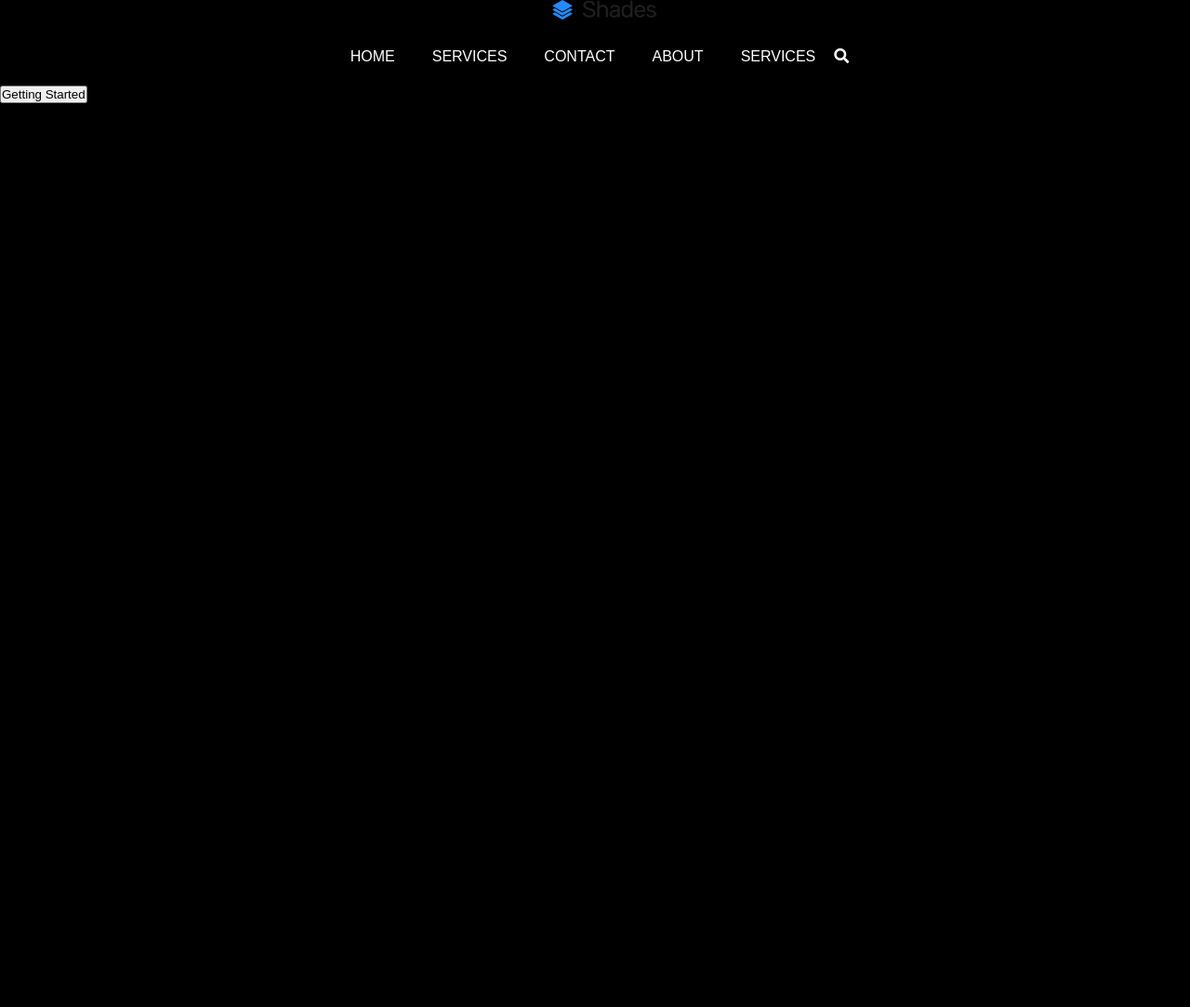
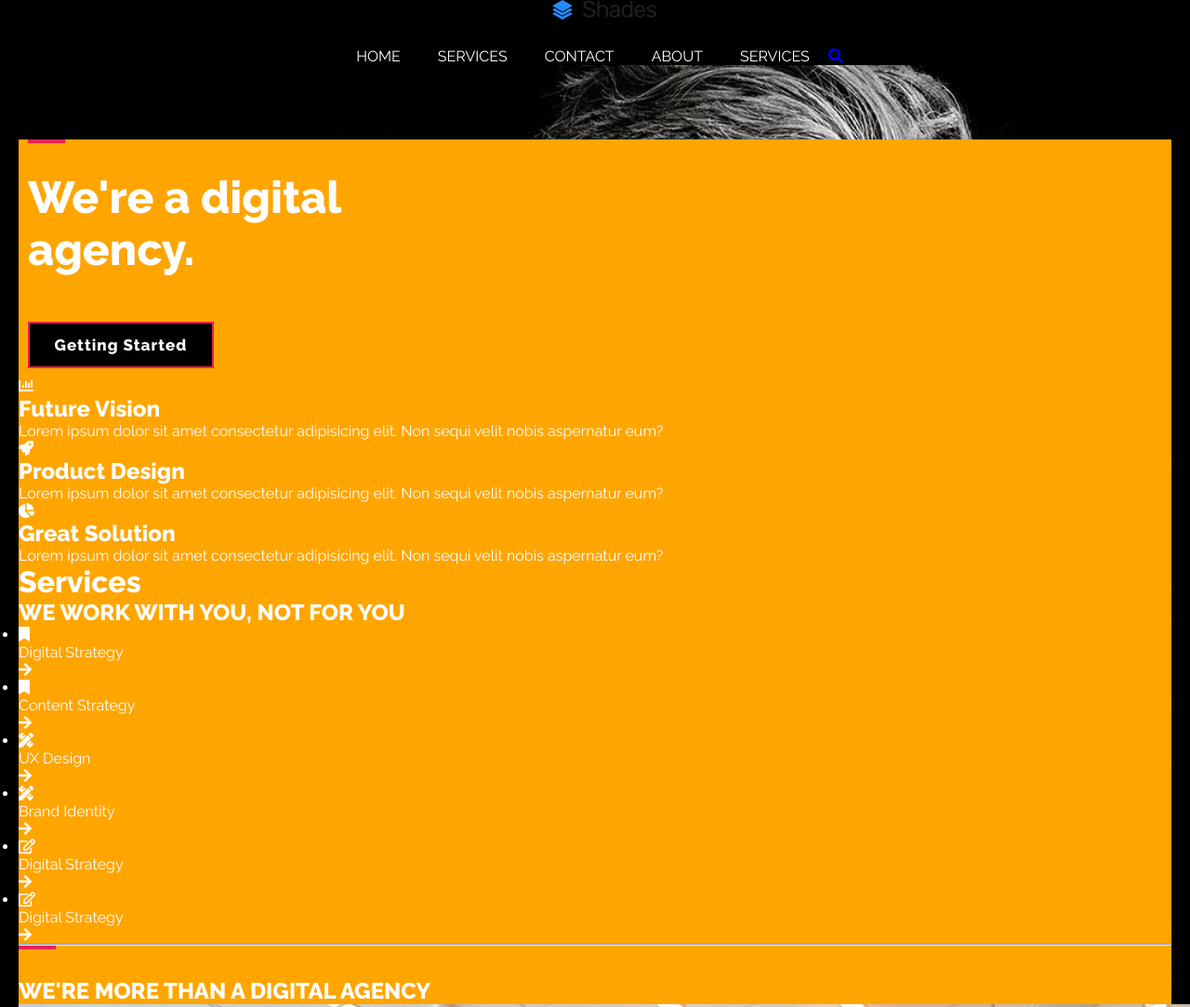
Before and after one commit to kristenwood123/digital-agency-JS, a plain HTML site: page index.html in a window 1280 px wide. Shown: the top 1083 px of the page at 93% size. Before the commit the page ends 800 px from the top, so only its background shows below. Drawn offline with Linux system fonts and the light colour scheme.

Commit message:
completed setup

```diff
--- a/app.js
+++ b/app.js
@@ -1,5 +1,4 @@
 // toggle Navbar
-
 let mainNav = document.getElementById('js-menu')
 let navBarToggle = document.getElementById('js-navbar-toggle')
 
--- a/index.html
+++ b/index.html
@@ -9,11 +9,13 @@
   <link rel="stylesheet" href="https://cdnjs.cloudflare.com/ajax/libs/font-awesome/5.14.0/css/all.min.css" />
   <!-- styles -->
 <link rel="stylesheet" href="styles.css">
-
+<style>
+  @import url('https://fonts.googleapis.com/css2?family=Raleway&display=swap');
+  @import url('https://fonts.googleapis.com/css2?family=Raleway:wght@400;800&display=swap');
+</style>
 </head>
 <body>
   <!-- Header -->
-  <header>
   <nav class='navbar'>
       <span class="navbar-toggle" id='js-navbar-toggle'>
         <i class="fa fa-bars"></i>
@@ -22,59 +24,146 @@
       <img src="./images/main-logo.png" alt="logo">
     </a>
       <ul class='main-nav' id='js-menu'>
+        <li><a href="#" class='nav-links'>HOME</a></li>
+        <li><a href="#" class='nav-links'>SERVICES</a></li>
+        <li><a href="#" class='nav-links'>CONTACT</a></li>
+        <li><a href="#" class='nav-links'>ABOUT</a></li>
+        <li><a href="#" class='nav-links'>SERVICES</a></li>
+        <li><a href="#" class='search'><i class="fas fa-search" class='nav-links search'></i></a></li>
+      </ul>
+  </nav>
+<!-- End of Nav -->
+    <div class="main__container">
+      <header>
+          <hr class="horizontal-line"></hr>
+          <h1>We're a digital<br> agency.</h1>
+        <button class='getting-started'>Getting Started</button>
+      </header>
+      <main>
+      <!-- what we do section -->
+      <div class='card'>
+        <article>
+          <i class="fas fa-chart-bar"></i>
+          <h1>Future Vision</h1>
+            <div class="underline"></div>
+              <p>Lorem ipsum dolor sit amet consectetur adipisicing elit. Non sequi velit nobis aspernatur eum?</p>
+        </article>
+      </div>
+        <div class='card'>
+          <article>
+            <i class="fas fa-rocket"></i>
+            <h1>Product Design</h1>
+            <div class="underline"></div>
+            <p>Lorem ipsum dolor sit amet consectetur adipisicing elit. Non sequi velit nobis aspernatur eum?</p>
+          </article>
+        </div>
+          <div class='card'>
+            <article>
+              <i class="fas fa-chart-pie"></i>
+              <h1>Great Solution</h1>
+              <div class="underline"></div>
+              <p>Lorem ipsum dolor sit amet consectetur adipisicing elit. Non sequi velit nobis aspernatur eum?</p>
+            </article>
+          </div>
+          </article>
+
+      <!-- services section -->
+          <div class="services">
+            <h1>Services</h1>
+              <h2>WE WORK WITH YOU, NOT FOR YOU</h2>
+                <ul class='services__items'>
                   <li>
-          <a href="#" class='nav-links'>HOME</a>
+                    <div class="services__items__container">
+                      <i class="fas fa-bookmark"></i>
+                      <p>Digital Strategy</p>
+                      <i class="fas fa-arrow-right"></i>
+                    </div>
                   </li>
                   <li>
-          <a href="#" class='nav-links'>SERVICES</a>
+                    <div class="services__items__container">
+                      <i class="fas fa-bookmark"></i>
+                      <p>Content Strategy</p>
+                      <i class="fas fa-arrow-right"></i>
+                    </div>
                   </li>
                   <li>
-          <a href="#" class='nav-links'>CONTACT</a>
+                    <div class="services__items__container">
+                      <i class="fas fa-pencil-ruler"></i>
+                      <p>UX Design</p>
+                      <i class="fas fa-arrow-right"></i>
+                    </div>
                   </li>
                   <li>
-          <a href="#" class='nav-links'>ABOUT</a>
+                    <div class="services__items__container">
+                      <i class="fas fa-pencil-ruler"></i>
+                      <p>Brand Identity</p>
+                      <i class="fas fa-arrow-right"></i>
+                    </div>
                   </li>
                   <li>
-          <a href="#" class='nav-links'>SERVICES</a>
+                    <div class="services__items__container">
+                      <i class="far fa-edit"></i>
+                      <p>Digital Strategy</p>
+                      <i class="fas fa-arrow-right"></i>
+                    </div>
                   </li>
                   <li>
-          <a href="#" class='search'>
-            <i class="fas fa-search" class='nav-links search'></i>
-          </a>
+                    <div class="services__items__container">
+                      <i class="far fa-edit"></i>
+                      <p>Digital Strategy</p>
+                      <i class="fas fa-arrow-right"></i>
+                    </div>
                   </li>
                 </ul>
-  </nav>
-</header>
-<!-- End of header -->
-  <main>
-    <article>
-      <section>
-      <h1>We're a digital agency.</h1>
-      <button class='getting-started'>Getting Started</button>
-      </section>
-      <!-- what we do section -->
-      <section>
+            <hr class='vertical-line'></>
+            <hr class='horizontal-line'></>
+          </div>
 
+      <!-- about section -->
+        <div class="about">
+          <h2>WE'RE MORE THAN A DIGITAL AGENCY</h2>
+            <section class='grid'>
+              <div class='item-1'>
+                <img src="./images/about_01.jpg" alt="meeting">
+              </div>
+              <div class='item-2'>
+                <img src="./images/about_02.jpg" alt="meeting">
+              </div>
+              <div class='item-3'>
+                <img src="./images/about_03.jpg" alt="meeting">
+              </div>
             </section>
 
-      <!-- services section -->
+            <div class='about__text'>
               <section>
-
+                <div>
+                  <h2>Who we are</h2>
+                  <p>Lorem ipsum, dolor sit amet consectetur adipisicing elit. Vitae, iusto fugit. Aperiam at pariatur eos amet blanditiis. Molestiae, mollitia libero.</p>
+                </div>
+                <div>
+                  <h2>Our philosopy</h2>
+                  <p>Lorem ipsum, dolor sit amet consectetur adipisicing elit. Vitae, iusto fugit. Aperiam at pariatur eos amet
+                    blanditiis. Molestiae, mollitia libero.</p>
+                </div>
+                <div>
+                  <h2>How we work</h2>
+                  <p>Lorem ipsum, dolor sit amet consectetur adipisicing elit. Vitae, iusto fugit. Aperiam at pariatur eos amet
+                    blanditiis. Molestiae, mollitia libero.</p>
+                </div>
               </section>
-
-      <!-- about section -->
-      <section>
-
-      </section>
-    </article>
-
+            </div>
+        </div>
+        <!-- Reviews -->
+        <div class="reviews">
+          <h1>Reviews</h1>
+            <h2>CHECK OUT SOME OF OUR CLIENT REVIEWS</h2>
+        </div>
     <!-- footer -->
     <footer>
 
     </footer>
-
+    </div>
   </main>
-
   <script src='app.js'></script>
 </body>
 </html>
--- a/styles.css
+++ b/styles.css
@@ -1,3 +1,8 @@
+:root {
+  --clr-pink: #e9204f;
+  --font: "Raleway", sans-serif;
+}
+
 @import url("https://fonts.googleapis.com/css?family=Open+Sans|Roboto:400,700&display=swap");
 * {
   box-sizing: border-box;
@@ -6,8 +11,13 @@
 }
 
 body {
-  background-color: black;
-  font-family: "Josefin Sans", sans-serif;
+  font-family: "Raleway", sans-serif;
+  background-image: url("./images/hero_02.jpg");
+  background-position: top center;
+  background-repeat: no-repeat;
+  background-size: contain;
+  width: 100%;
+  color: white;
 }
 
 .navbar {
@@ -15,6 +25,7 @@ body {
   font-size: 16px;
   display: flex;
   flex-direction: column;
+  background: black;
 }
 
 .main-nav {
@@ -23,7 +34,7 @@ body {
 }
 
 .main-nav li a {
-  color: white;
+  /* color: white; */
   text-decoration: none;
 }
 .main-nav li {
@@ -44,9 +55,10 @@ body {
   right: 35px;
   cursor: pointer;
   font-size: 24px;
-  color: white;
+  /* color: white; */
 }
 
+/* display on smaller screens */
 .active {
   display: block;
 }
@@ -55,6 +67,45 @@ body {
   margin-left: 20px;
 }
 
+header {
+  margin: 10px;
+  margin-top: 80px;
+}
+
+header h1 {
+  font-size: 3rem;
+}
+
+.getting-started {
+  color: black;
+}
+
+.horizontal-line {
+  display: block;
+  border: 2px solid var(--clr-pink);
+  width: 40px;
+  margin-bottom: 30px;
+}
+
+.main__container {
+  margin: 20px;
+  background: orange;
+}
+
+.getting-started {
+  border: 2px solid var(--clr-pink);
+  margin-top: 50px;
+  width: 200px;
+  height: 50px;
+  color: white;
+  background: black;
+  font-family: var(--font);
+  font-weight: 700;
+  font-size: 17px;
+  letter-spacing: 1px;
+}
+
+/* bigger screen */
 @media screen and (min-width: 768px) {
   .navbar {
     display: flex;
@@ -63,21 +114,29 @@ body {
     height: 70px;
     align-items: center;
   }
+
   .main-nav {
     display: flex;
     margin-right: 30px;
     flex-direction: row;
     justify-content: flex-end;
   }
+
   .main-nav li {
     margin: 0;
   }
+
   .nav-links {
     margin-left: 40px;
+    color: white;
   }
+
   .logo {
     margin-top: 0;
   }
+
+  /* does not display toggle on larger screens */
   .navbar-toggle {
     display: none;
   }
+}
```
Also changed, not shown: 1 other file. Lines whose indentation alone changed are shown as unchanged.
